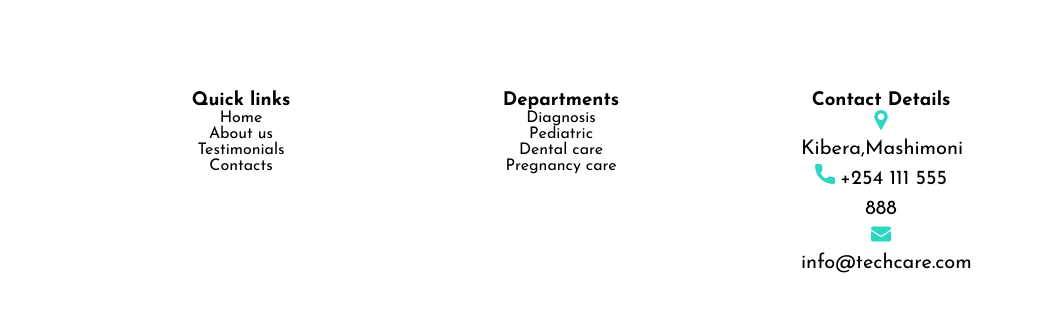
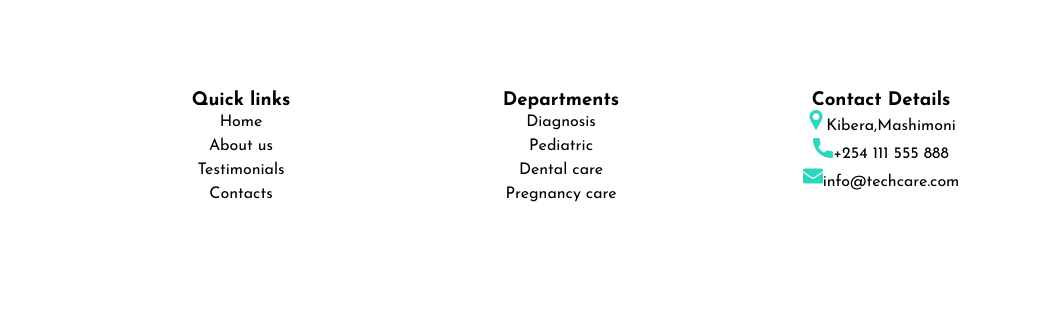
Before and after one commit to Silasgloria254/medical_care, a plain HTML site: page index.html in a window 1280 px wide. Shown: the part 2964-3276 px from the top of the page, 239-1280 px from the left. After the commit the page ends 3234 px from the top, so only its background shows below. Drawn offline with Linux system fonts and the light colour scheme.

Commit message:
added changez on the footer

```diff
--- a/css/style.css
+++ b/css/style.css
@@ -228,32 +228,14 @@ h4 {
 
 .logo ul {
   list-style-type: none;
-  line-height: 1.5gitem;
+  line-height: 1.5em;
 }
 .twits {
 }
 .home {
   text-align: center;
 }
-.kibera {
-  display: inline;
-}
-.number {
-  display: inline;
-}
-.info {
-  display: inline;
-}
 
-.kibera {
-  display: inline;
-}
-.number {
-  display: inline;
-}
-.info {
-  display: inline;
-}
 .services h3 {
   color: #496bf2;
 }
@@ -263,3 +245,10 @@ h4 {
 .exerlence {
   color: #2dd6c1;
 }
+
+/* .logo-details{
+  float: left;
+} */
+.text-image{
+
+}
--- a/index.html
+++ b/index.html
@@ -187,18 +187,14 @@
 
       <div class="logo">
         <h3>Contact Details</h3>
-        <div>
-          <img src="images/pin.png" width="20" class="pin" />
-          <p class="kibera">Kibera,Mashimoni</p>
-        </div>
-        <div>
-          <img src="images/call.png" width="20" class="call" />
-          <p class="number">+254 111 555 888</p>
-        </div>
-        <div>
-          <img src="images/email.png" width="20" class="mail" />
-          <p class="info">info@techcare.com</p>
-        </div>
+        <ul>
+          <li><img src="images/pin.png" width="20" class="text-image"/>Kibera,Mashimoni</li>
+
+          <li><img src="images/call.png" width="20"  />+254 111 555 888</li>
+
+          <li><img src="images/email.png" width="20"  />info@techcare.com</li>
+
+        </ul>
       </div>
     </footer>
   </body>
```
